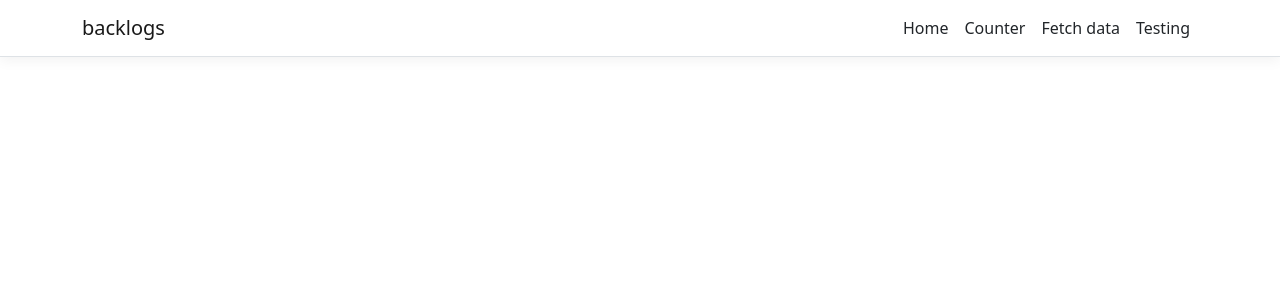
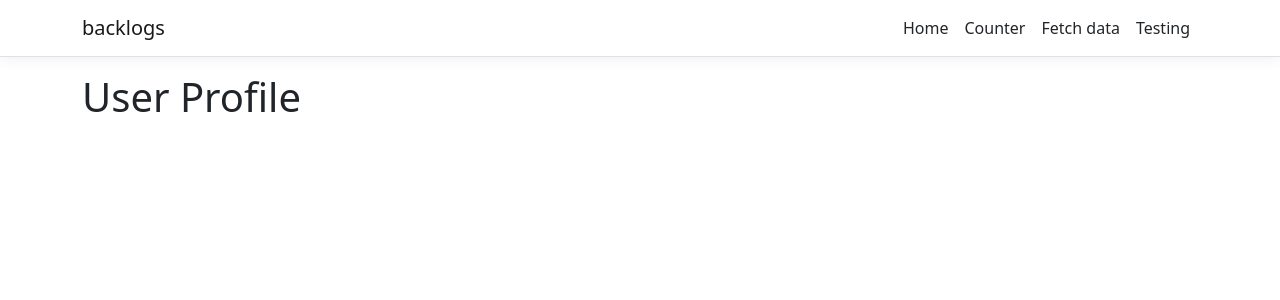
Before and after one commit to The-Appletuns/backlogs, a React (Create React App) app in the folder ClientApp/: page /user-profile in a window 1280 px wide. Shown: the top 300 px of the page. Built offline with nearby package versions, Linux system fonts and the light colour scheme.

Commit message:
added user profile for testing alter

```diff
--- a/ClientApp/src/AppRoutes.js
+++ b/ClientApp/src/AppRoutes.js
@@ -2,6 +2,7 @@
 import { FetchData } from "./components/FetchData";
 import { Home } from "./components/Home";
 import { Testing } from "./components/Testing";
+import { UserProfile } from "./components/UserProfile";
 
 const AppRoutes = [
   {
@@ -19,6 +20,10 @@
   {
     path: '/testing',
     element: <Testing />
+  },
+  {
+    path: '/user-profile',
+    element: <UserProfile />
   }
 ];
 
--- /dev/null
+++ b/ClientApp/src/components/UserProfile.js
@@ -0,0 +1,15 @@
+import React, { Component } from 'react';
+
+import Box from '@mui/material/Box';
+
+export class UserProfile extends Component {
+    static displayName = UserProfile.name;
+
+    render() {
+        return (
+            <Box>
+                <h1>User Profile</h1>
+            </Box>
+        )
+    }
+}
```
